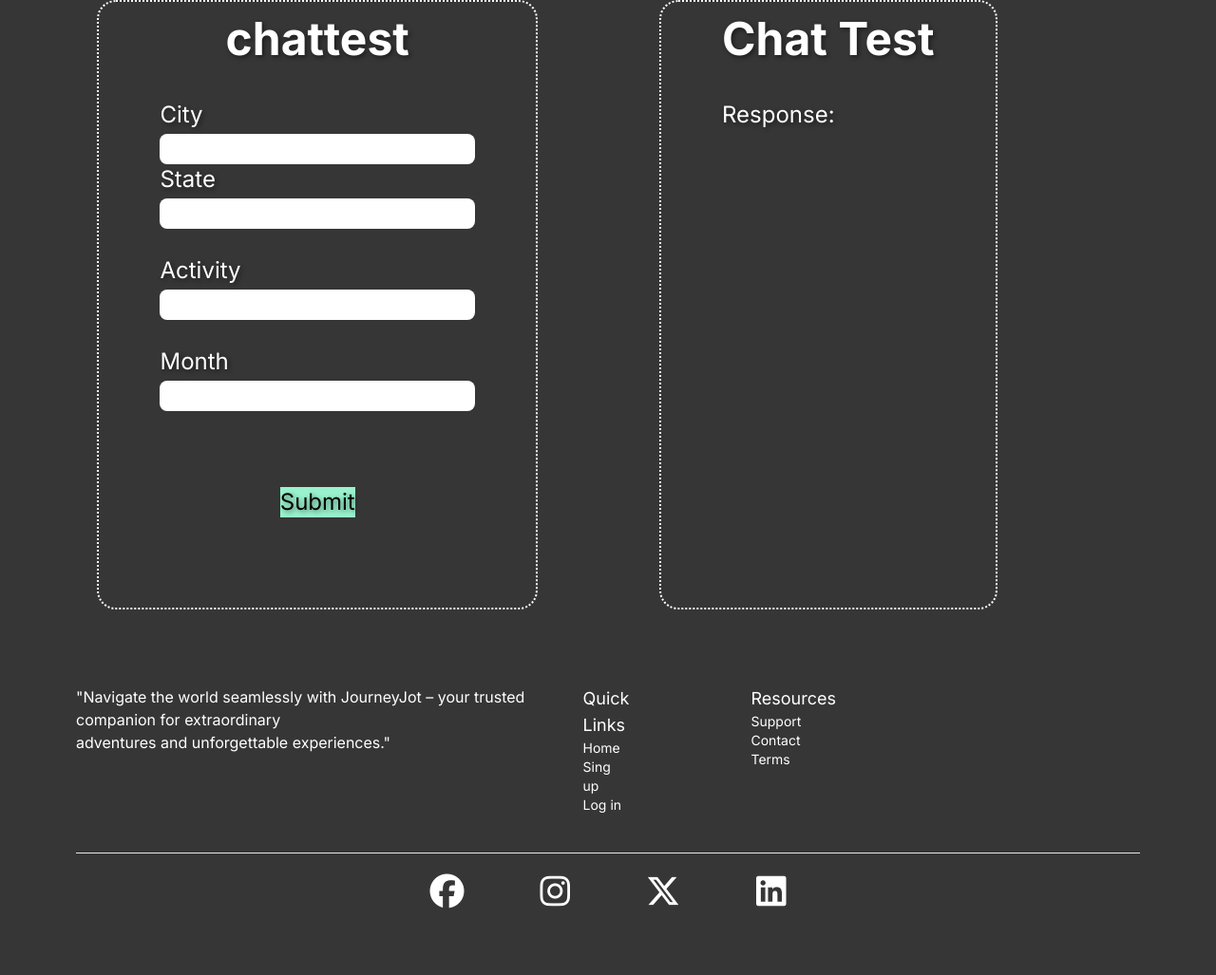
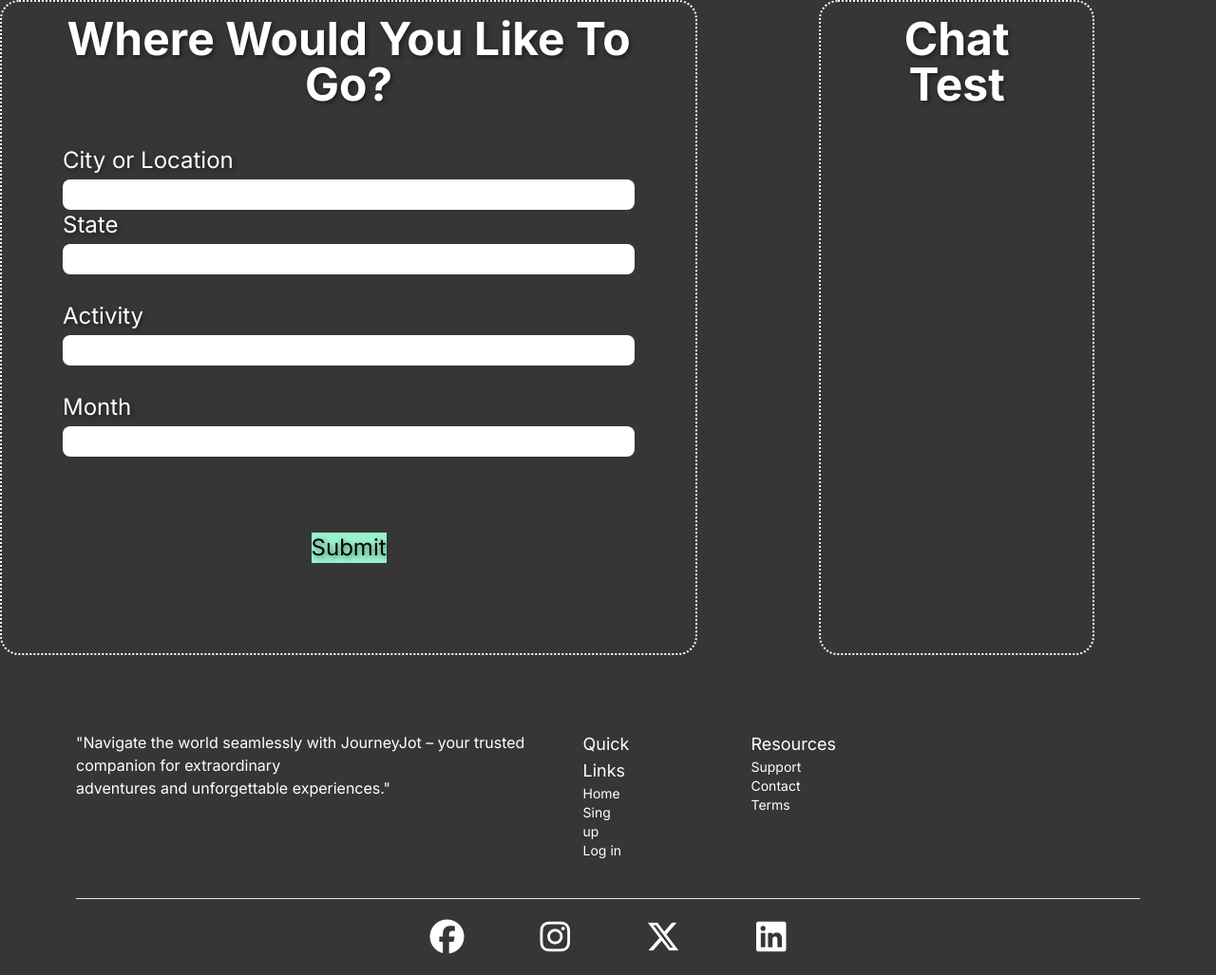
Before and after one commit to Umbelth94/JourneyJot, a Node server app: page /adventures in a window 1280 px wide. Shown: the part 129-1156 px from the top of the page at 95% size. Before the commit the page ends 1086 px from the top, so only its background shows below. Run offline with Node 20, Linux system fonts and the light colour scheme; some libraries are stand-ins or nearby versions.

Commit message:
Add renderFunFact, change text for adventures page

```diff
--- a/public/js/chatgptTest.js
+++ b/public/js/chatgptTest.js
@@ -36,6 +36,7 @@
 function renderActivities(responseData) {
     const activitiesResponse = document.getElementById("activitiesResponse");
 
+    //Parse the JSON data from response
     const activities = JSON.parse(responseData.activities);
     console.log(responseData);
     console.log(activities);
@@ -62,14 +63,19 @@
 function renderAccessories(responseData) {
     const accessoriesResponse = document.getElementById("accessoriesResponse");
 
+    //Parse the JSON data from response
     const accessories = JSON.parse(responseData.accessories);
     console.log(accessories);
 
+    //Empty the accessories response container
     accessoriesResponse.innerHTML = "";
 
+    //Create a title and list element
     const title = document.createElement("h3");
     title.textContent = "Reccomended Items to Bring:";
     const list = document.createElement("ul");
+
+    //Loop through accessories array and append each item to the list
     accessories.items.forEach((item) => {
         console.log("looping through items");
         const listItem = document.createElement("li");
@@ -77,12 +83,38 @@
 
         list.appendChild(listItem);
     });
+
+    //Append title and list to accessories container
     accessoriesResponse.appendChild(title);
     accessoriesResponse.appendChild(list);
 }
+
+function renderFunFact(responseData) {
+    const funFactResponse = document.getElementById("funFactResponse");
+
+    //Parse the funfact response from responseData
+    const funFact = responseData.funFact;
+    console.log(funFact);
+
+    //Empty the funfact response container
+    funFactResponse.innerHTML = "";
+
+    //Create title and fact text elements
+    const title = document.createElement("h3");
+    title.textContent = "Fun Fact:";
+    const factText = document.createElement("p");
+    factText.textContent = funFact;
+
+    //Append title and fact to funFactResponse container
+    funFactResponse.appendChild(title);
+    funFactResponse.appendChild(factText);
+}
+
+//Render the response by running each of the render functions individually (Functions are seperated just to avoid having a giant render function);
 function renderResponse(responseData) {
     renderActivities(responseData);
     renderAccessories(responseData);
+    renderFunFact(responseData);
 }
 
 // function renderResponse(responseData) {
--- a/views/adventures.handlebars
+++ b/views/adventures.handlebars
@@ -8,11 +8,11 @@
 </div> --}}
 <div class="flex flex-row justify-center text-shadow">
   <div id="login-container" class="blog-container mr-32 px-16">
-        <h2 class="text-5xl font-bold mb-10 text-center text-shadow">chattest</h2>
+        <h2 class="text-5xl font-bold mb-10 text-center text-shadow">Where Would You Like To Go? </h2>
 
         <form class="form signup-form gpt-form">
         <div class="form-group">
-            <label class="text-2xl"  for="city">City</label>
+            <label class="text-2xl"  for="city">City or Location</label>
             <input class="form-input w-full mt-1 pl-2 h-8 text-black rounded-lg" type="text" id="city" name="city" />
         </div>
         <div class="form-group">
@@ -38,7 +38,7 @@
         <h2 class="text-5xl font-bold mb-10 text-center text-shadow">Chat Test</h2>
 
         <div id="responseCard" class="form-group">
-            <h3 class="text-2xl mb-3">Response:</h3>
+            {{!-- <h3 class="text-2xl mb-3">Response:</h3> --}}
             <p id="activitiesResponse" class="text-sm"></p>
             <p id="accessoriesResponse" class="text-sm"></p>
             <p id="funFactResponse" class="text-sm"></p>
```
